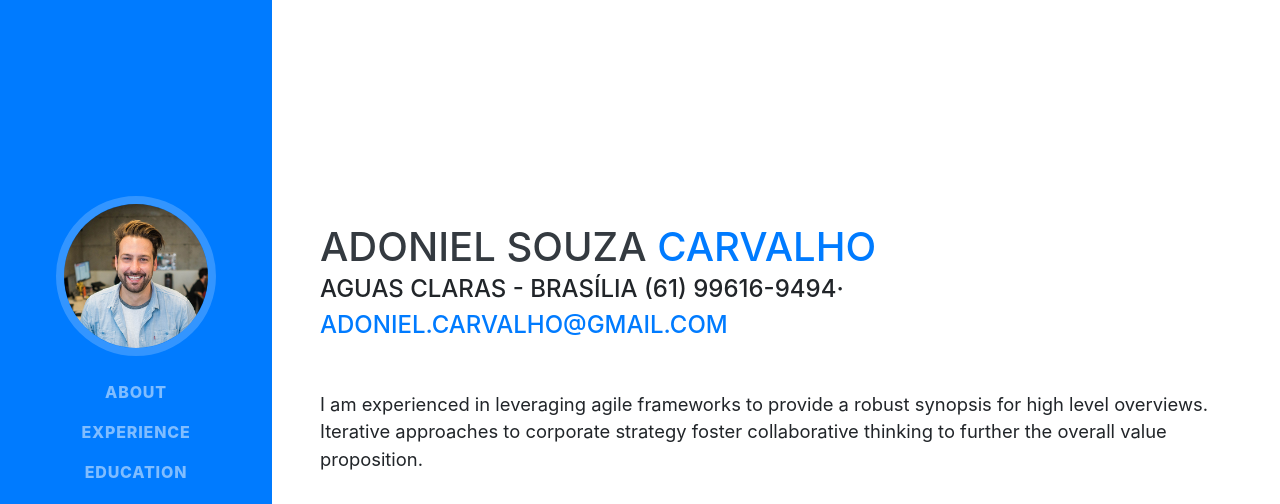
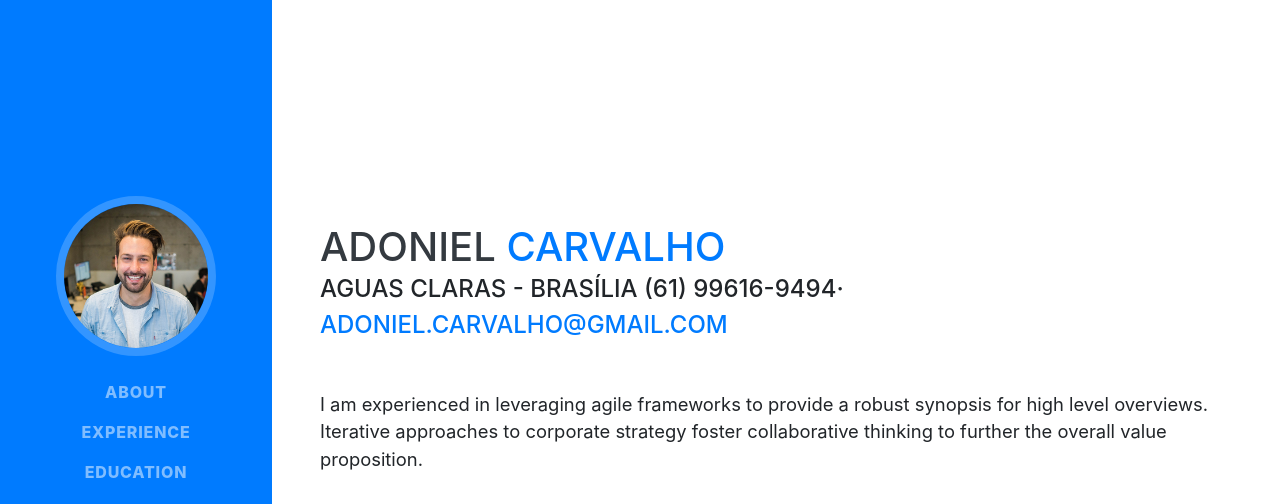
Before and after one commit to adoniel/homepage, a website with bundled scripts: page index.html in a window 1280 px wide. Shown: the top 504 px of the page. Built offline with nearby package versions, Linux system fonts and the light colour scheme; a web font is replaced by a local one.

Commit message:
xqqx
acqcqc

```diff
--- a/index.html
+++ b/index.html
@@ -63,7 +63,7 @@
 
     <section class="resume-section p-3 p-lg-5 d-flex align-items-center" id="about">
       <div class="w-100">
-        <h1 class="mb-0">Adoniel Souza
+        <h1 class="mb-0">Adoniel
           <span class="text-primary">Carvalho</span>
         </h1>
         <div class="subheading mb-5">Aguas Claras - Brasília  (61) 99616-9494·
```
